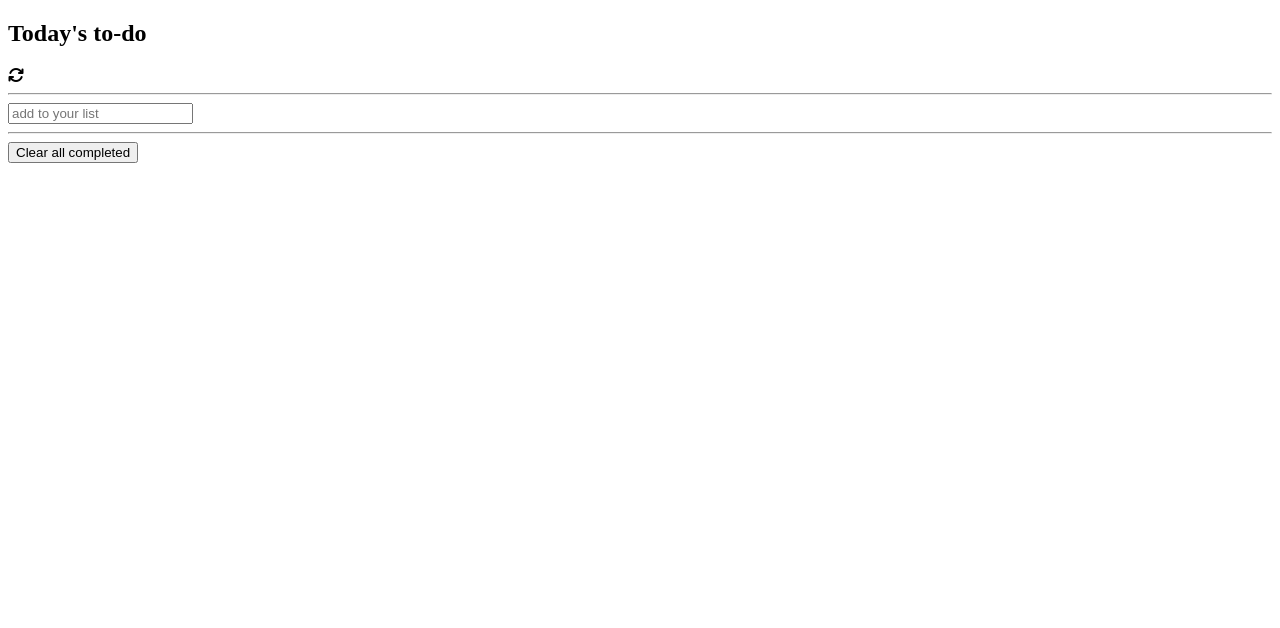
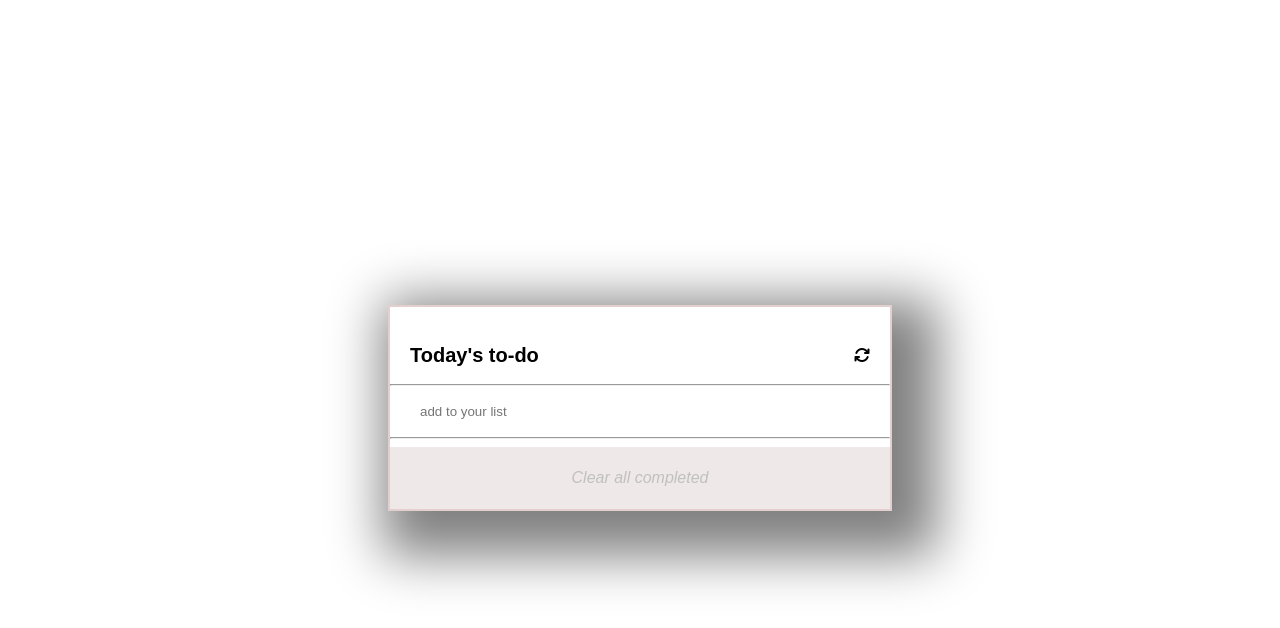
Before and after one commit to Ngufor-emmanuella/To-do-list, a website built with webpack: page src/index.html in a window 1280 px wide. Built offline with nearby package versions, Linux system fonts and the light colour scheme.

Commit message:
Create the css file

```diff
--- a/src/style.css
+++ b/src/style.css
@@ -1,3 +1,104 @@
-.hello {
-  color: red;
+body {
+  display: flex;
+  align-items: center;
+  justify-content: center;
+  height: 100vh;
 }
+
+.container {
+  border: 2px solid #e4cfcf;
+  box-shadow: 20px 20px 50px 25px grey;
+  padding: 20px 0 0 0;
+  max-height: 500px;
+  margin-top: auto;
+  width: 500px;
+  position: relative;
+  overflow: auto;
+  -ms-overflow-style: none;
+}
+
+.container::-webkit-scrollbar {
+  display: none;
+}
+
+.input {
+  width: 88%;
+  padding: 10px 3%;
+  border: none;
+  outline: none;
+  margin: 0 3%;
+}
+
+.todoHeader {
+  margin-left: 20px;
+  text-align: left;
+  font-size: 20px;
+  font-family: sans-serif;
+}
+
+.arrow {
+  position: absolute;
+  right: 20px;
+  top: 40px;
+}
+
+.todoContainer ul {
+  list-style-type: none;
+}
+
+.todoContainer li {
+  text-align: left;
+  font-size: 18px;
+  font-family: sans-serif;
+  margin-left: 20px;
+}
+
+.clear-completed {
+  background: none;
+  border: none;
+  font-size: 16px;
+  padding: 12px 0;
+  font-style: italic;
+  color: silver;
+}
+
+.clear {
+  text-align: center;
+  background: #eee8e8;
+  padding: 10px 0;
+}
+
+.checkBox {
+  margin-left: 30px;
+  margin-right: 10px;
+}
+
+.dots {
+  position: absolute;
+  right: 15px;
+  color: #2e2d2d;
+}
+
+
+.drag {
+  cursor: crosshair;
+}
+
+.checkBox.strike {
+  text-decoration: underline;
+}
+
+.newInput {
+  font-size: 18px;
+  border: none;
+  outline: none;
+  width: 87%;
+}
+
+.add.done {
+  text-decoration: line-through;
+}
+
+.new {
+  text-decoration: line-through;
+}
```
